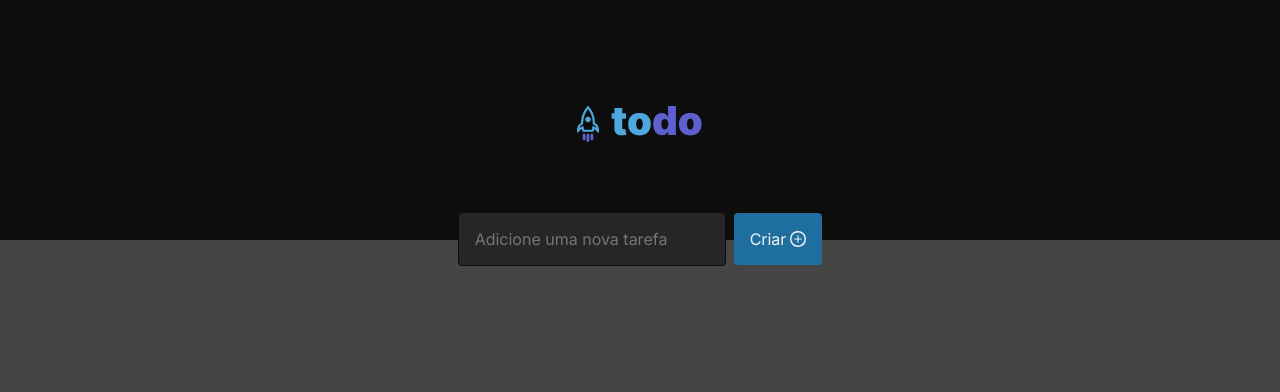
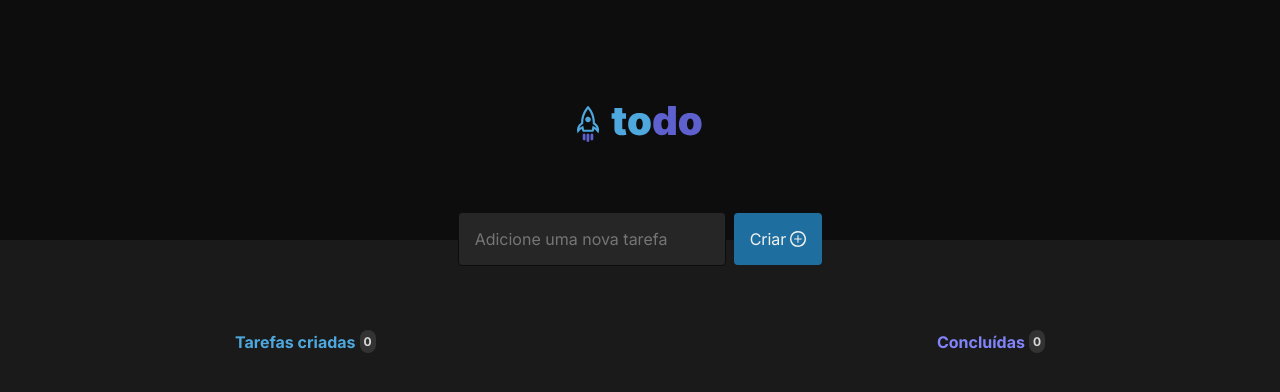
Before and after one commit to JuanSavedra/ToDo, a React (Vite) app: page / in a window 1280 px wide. Shown: the top 392 px of the page. Built offline with nearby package versions, Linux system fonts and the light colour scheme.

Commit message:
task list (WIP)

```diff
--- a/src/App.module.css
+++ b/src/App.module.css
@@ -1,5 +1,5 @@
 .container {
-  max-width: 1170px;
+  max-width: 870px;
   margin: 0 auto;
   padding: 0 30px;
 }
--- a/src/App.tsx
+++ b/src/App.tsx
@@ -1,4 +1,5 @@
 import { Header } from './components/Header';
+import { TaskList } from './components/TaskList';
 import { CreateTask } from './components/CreateTask';
 import styles from './App.module.css';
 import './global.css';
@@ -9,6 +10,7 @@ export function App() {
       <Header />
       <div className={styles.container}>
         <CreateTask />
+        <TaskList />
       </div>
     </div>
   )
--- /dev/null
+++ b/src/components/TaskList.module.css
@@ -0,0 +1,52 @@
+.content {
+  display: flex;
+  justify-content: space-between;
+  align-items: center;
+  margin-top: 4rem;
+}
+
+/* border-bottom: 1px solid rgba(80, 80, 80, 0.5);
+  border-bottom-left-radius: 12px; */
+
+.createdTasks,
+.concludedTasks {
+  display: flex;
+  align-items: center;
+  font-size: 1rem;
+  gap: 0.25rem;
+  margin-bottom: 1rem;
+}
+
+.createdTasks p {
+  color: var(--blue);
+  font-weight: bold;
+  display: flex;
+  align-items: center;
+}
+
+.createdTasks p span {
+  color: var(--gray-200);
+  font-size: 0.75rem;
+  font-weight: bold;
+  padding: 0.25rem;
+  background-color: var(--gray-400);
+  border-radius: 12px;
+  margin-left: 0.25rem;
+}
+
+.concludedTasks p {
+  color: var(--purple);
+  font-weight: bold;
+  display: flex;
+  align-items: center;
+}
+
+.concludedTasks p span {
+  color: var(--gray-200);
+  font-size: 0.75rem;
+  font-weight: bold;
+  padding: 0.25rem;
+  background-color: var(--gray-400);
+  border-radius: 12px;
+  margin-left: 0.25rem;
+}
--- /dev/null
+++ b/src/components/TaskList.tsx
@@ -0,0 +1,17 @@
+import styles from './TaskList.module.css';
+import clipboard from '../assets/Clipboard.svg';
+
+export function TaskList() {
+  return (
+    <>
+      <div className={styles.content}>
+        <div className={styles.createdTasks}>
+          <p>Tarefas criadas <span>0</span></p>
+        </div>
+        <div className={styles.concludedTasks}>
+          <p>Concluídas <span>0</span></p>
+        </div>
+      </div>
+    </>
+  )
+}
--- a/src/global.css
+++ b/src/global.css
@@ -6,7 +6,6 @@
   --gray-500: #262626;
   --gray-600: #1a1a1a;
   --gray-700: #0d0d0d;
-  --background: #454545;
   --purple: #8284fa;
   --purple-dark: #5e60ce;
   --blue: #4ea8de;
@@ -21,7 +20,7 @@
 }
 
 body {
-  background-color: var(--background);
+  background-color: var(--gray-600);
   color: var(--gray-300);
 }
 
```
Also changed, not shown: src/assets/Clipboard.svg (added).
